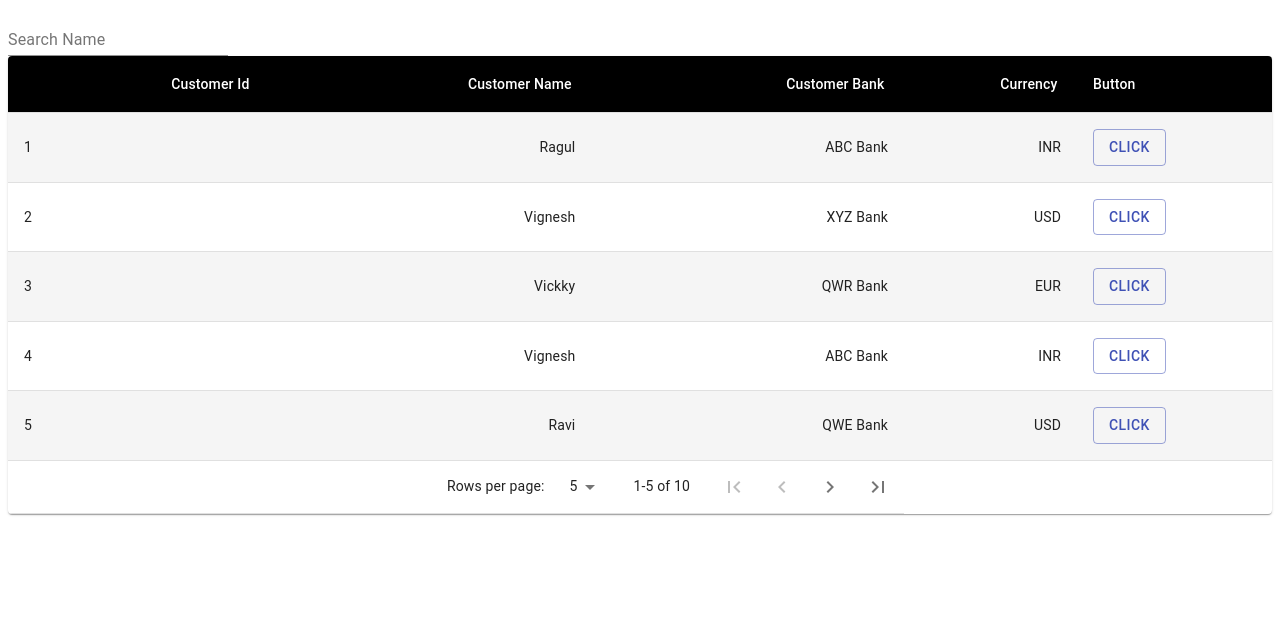
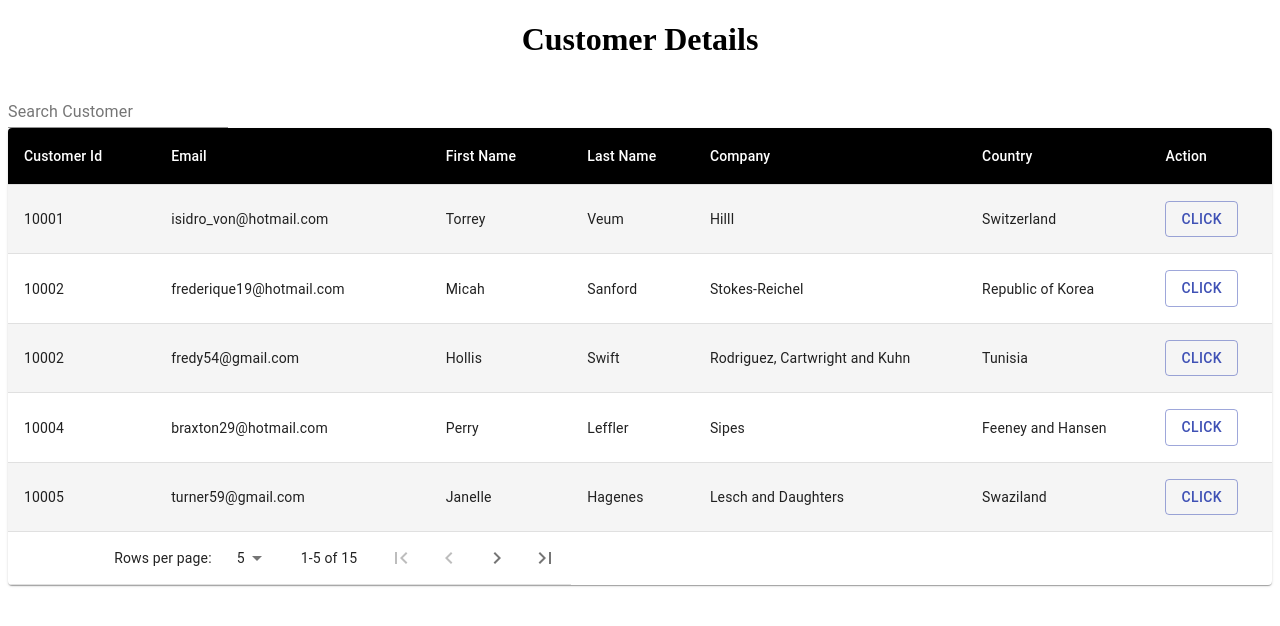
Before and after one commit to vigneshrengas/React-Learning, a React (Create React App) app: page / in a window 1280 px wide. Shown: the top 626 px of the page. Built offline with nearby package versions, Linux system fonts and the light colour scheme.

Commit message:
Search & get row data - implementation  done

```diff
--- a/src/CustomerData.js
+++ b/src/CustomerData.js
@@ -1,6 +1,6 @@
 import React from 'react';
 import PropTypes from 'prop-types';
-import {  withStyles, makeStyles, useTheme } from '@material-ui/core/styles';
+import { withStyles, makeStyles, useTheme } from '@material-ui/core/styles';
 import Table from '@material-ui/core/Table';
 import TableBody from '@material-ui/core/TableBody';
 import TableCell from '@material-ui/core/TableCell';
@@ -20,8 +20,6 @@ import Button from '@material-ui/core/Button';
 import Input from '@material-ui/core/Input';
 import FormControl from '@material-ui/core/FormControl';
 import InputLabel from '@material-ui/core/InputLabel';
-
-
 import Popover from '@material-ui/core/Popover';
 import Typography from '@material-ui/core/Typography';
 
@@ -121,20 +119,25 @@ TablePaginationActions.propTypes = {
   rowsPerPage: PropTypes.number.isRequired,
 };
 
-function createData(customerId, customerName, customerBank, currency) {
-	return { customerId, customerName, customerBank, currency };
+function createData(id, email, first, last, company, country) {
+  return { id, email, first, last, company, country };
 }
 const rows = [
-	createData(1, 'Ragul', 'ABC Bank', 'INR'),
-	createData(2, 'Vignesh', 'XYZ Bank', 'USD'),
-	createData(3, 'Vickky', 'QWR Bank', 'EUR'),
-	createData(4, 'Vignesh', 'ABC Bank', 'INR'),
-    createData(5, 'Ravi', 'QWE Bank', 'USD'),
-    createData(6, 'Ragul', 'ABC Bank', 'INR'),
-	createData(7, 'Vignesh', 'XYZ Bank', 'USD'),
-	createData(8, 'Vickky', 'QWR Bank', 'EUR'),
-	createData(9, 'Vignesh', 'ABC Bank', 'INR'),
-	createData(10, 'Ravi', 'QWE Bank', 'USD'),
+  createData(10001, 'isidro_von@hotmail.com', 'Torrey', 'Veum', 'Hilll', 'Switzerland'),
+  createData(10002, 'frederique19@hotmail.com', 'Micah', 'Sanford', 'Stokes-Reichel', 'Republic of Korea'),
+  createData(10002, 'fredy54@gmail.com', 'Hollis', 'Swift', 'Rodriguez, Cartwright and Kuhn', 'Tunisia'),
+  createData(10004, 'braxton29@hotmail.com', 'Perry', 'Leffler', 'Sipes', 'Feeney and Hansen', 'Chad'),
+  createData(10005, "turner59@gmail.com", "Janelle", "Hagenes", "Lesch and Daughters", "Swaziland"),
+  createData(10006, "halie47@yahoo.com", "Charity", "Bradtke", "Gorczany-Monahan", "Lebanon"),
+  createData(10007, "loren_yundt@gmail.com", "Dejah", "Kshlerin", "Williamson-Hickle", "Egypt"),
+  createData(10008, "kenton_macejkovic80@hotmail.com", "Ellen", "Schaefer", "Tillman-Harris", "Israel"),
+  createData(10009, "pascale5@yahoo.com", "Sven", "Funk", "Dare Group", "Macao"),
+  createData(10010, "frank34@yahoo.com", "Ryleigh", "Cole", "Zieme and Daughters", "Congo"),
+  createData(10011, "harry65@hotmail.com", "Cooper", "Grimes", "Brakus-Rath", "Reunion"),
+  createData(10012, "kiana.schowalter@gmail.com", "Esteban", "Homenick", "Bode-Botsford", "Guadeloupe"),
+  createData(10013, "josh_batz60@gmail.com", "Lucinda", "Waters", "Ratke LLC", "Lebanon"),
+  createData(10014, "zula36@hotmail.com", "Jarvis", "Grimes", "Durgan, Sporer and Bogan", "Ghana"),
+  createData(10015, "romaine21@gmail.com", "Jordon", "Turcotte", "Green-Haag", "Serbia"),
 ];
 let displayRows = rows;
 
@@ -165,7 +168,7 @@ export default function CustomPaginationActionsTable() {
   const handleChange = (event) => {
     console.log(event.target.value, custName);
     setName(event.target.value);
-    if ( event.target.value === '' ) {
+    if (event.target.value === '') {
       displayRows = rows;
     } else {
 
@@ -173,12 +176,12 @@ export default function CustomPaginationActionsTable() {
       const filteredRows = rows.filter((row, index) => {
         let currentIndex = -1;
         let rowValues = Object.values(row);
-                rowValues.forEach( (value) => {
-                if ( event.target.value!== '' &&
-                typeof(value) !== "number" &&  value.toLowerCase().includes(event.target.value)
+        rowValues.forEach((value) => {
+          if (event.target.value !== '' &&
+            typeof (value) !== "number" && value.toLowerCase().includes(event.target.value)
             && currentIndex !== index) {
             currentIndex = index;
-                    console.log('row->', row,index);
+            console.log('row->', row, index);
             returnRow.push(row);
             return true;
           }
@@ -193,8 +196,8 @@ export default function CustomPaginationActionsTable() {
   const [anchorEl, setAnchorEl] = React.useState(null);
 
   const handleClick = (event) => {
-	console.log(event.customerName);
-	setAnchorEl(event.customerName);
+    console.log(event.first, event.last);
+    setAnchorEl(event.first + " " + event.last + " ");
   };
 
   const handleClose = () => {
@@ -207,9 +210,10 @@ const [anchorEl, setAnchorEl] = React.useState(null);
 
   return (
     <>
+    <h1 style={{textAlign: 'center'}}>Customer Details</h1>
       <form>
         <FormControl>
-        <InputLabel>Search Name</InputLabel>
+          <InputLabel>Search Customer</InputLabel>
           <Input value={custName} onChange={handleChange} />
         </FormControl>
         <br></br>
@@ -219,11 +223,13 @@ const [anchorEl, setAnchorEl] = React.useState(null);
         <Table className={classes.table} aria-label="custom pagination table">
           <TableHead>
             <TableRow>
-							<StyledTableCell align="right">Customer Id</StyledTableCell>
-							<StyledTableCell align="right">Customer Name&nbsp;</StyledTableCell>
-							<StyledTableCell align="right">Customer Bank&nbsp;</StyledTableCell>
-							<StyledTableCell align="right">Currency&nbsp;</StyledTableCell>
-							<StyledTableCell align="left">Button&nbsp;</StyledTableCell>
+              <StyledTableCell align="left">Customer Id</StyledTableCell>
+              <StyledTableCell align="left">Email&nbsp;</StyledTableCell>
+              <StyledTableCell align="left">First Name&nbsp;</StyledTableCell>
+              <StyledTableCell align="left">Last Name&nbsp;</StyledTableCell>
+              <StyledTableCell align="left">Company&nbsp;</StyledTableCell>
+              <StyledTableCell align="left">Country&nbsp;</StyledTableCell>
+              <StyledTableCell align="left">Action&nbsp;</StyledTableCell>
             </TableRow>
           </TableHead>
           <TableBody>
@@ -234,11 +240,13 @@ const [anchorEl, setAnchorEl] = React.useState(null);
 
               <StyledTableRow key={index} >
                 <StyledTableCell component="th" scope="row">
-									{row.customerId}
+                  {row.id}
                 </StyledTableCell>
-								<StyledTableCell align="right">{row.customerName}</StyledTableCell>
-								<StyledTableCell align="right">{row.customerBank}</StyledTableCell>
-								<StyledTableCell align="right">{row.currency}</StyledTableCell>
+                <StyledTableCell align="left">{row.email}</StyledTableCell>
+                <StyledTableCell align="left">{row.first}</StyledTableCell>
+                <StyledTableCell align="left">{row.last}</StyledTableCell>
+                <StyledTableCell align="left">{row.company}</StyledTableCell>
+                <StyledTableCell align="left">{row.country}</StyledTableCell>
                 <StyledTableCell ><Button onClick={() => handleClick(row)} variant="outlined" color="primary">Click</Button></StyledTableCell>
               </StyledTableRow>
 
@@ -276,15 +284,15 @@ const [anchorEl, setAnchorEl] = React.useState(null);
         anchorEl={anchorEl}
         onClose={handleClose}
         anchorOrigin={{
-				vertical: 'bottom',
-				horizontal: 'center',
+          vertical: 'top',
+          horizontal: 'right/*  */',
         }}
         transformOrigin={{
           vertical: 'top',
-				horizontal: 'center',
+          horizontal: 'left',
         }}
       >
-				<Typography className={classes.typography}>The content of the Popover.{anchorEl}</Typography>
+        <Typography className={classes.typography}> Processing Customer : {anchorEl}</Typography>
       </Popover>
 
     </>
```
Lines whose indentation alone changed are shown as unchanged.
